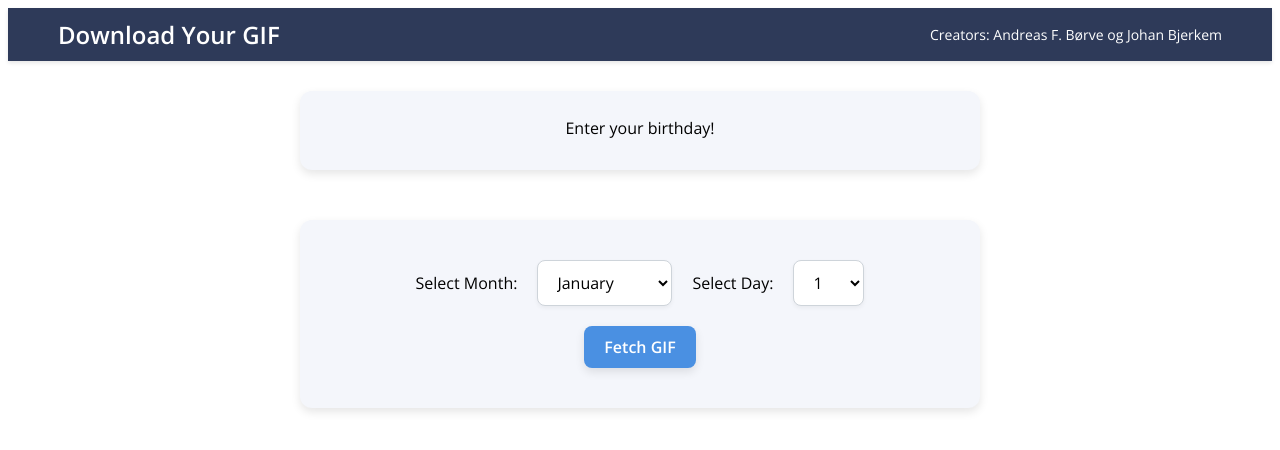
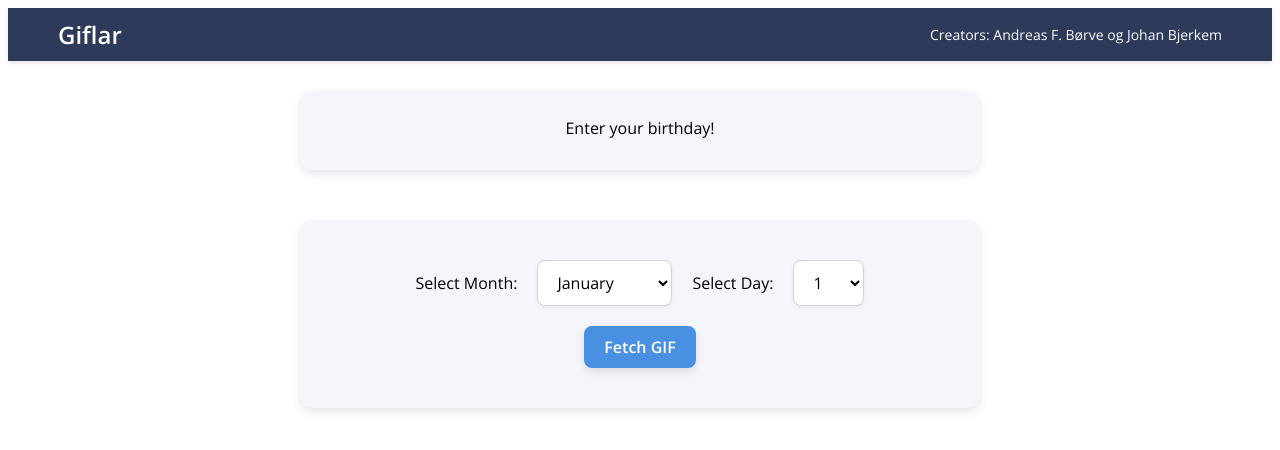
Before and after one commit to bjerkemj/gif_maker, a website: page frontend/index.html in a window 1280 px wide. Drawn offline with nearby package versions, Linux system fonts and the light colour scheme.

Commit message:
change name

```diff
--- a/frontend/index.html
+++ b/frontend/index.html
@@ -9,7 +9,7 @@
   </head>
   <body>
     <header>
-      <h1>Download Your GIF</h1>
+      <h1>Giflar</h1>
       <div class="creators">Creators: Andreas F. Børve og Johan Bjerkem</div>
     </header>
 
```
